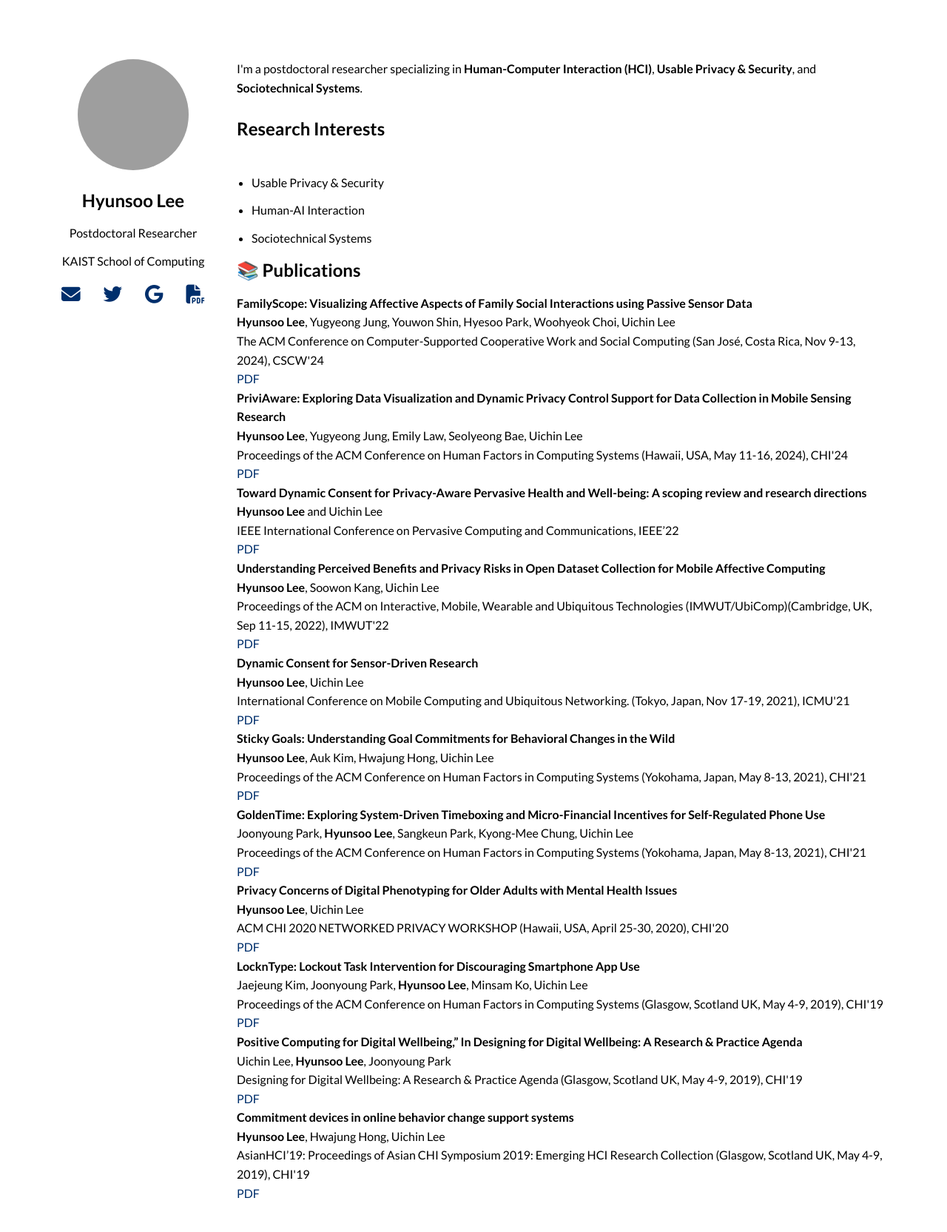
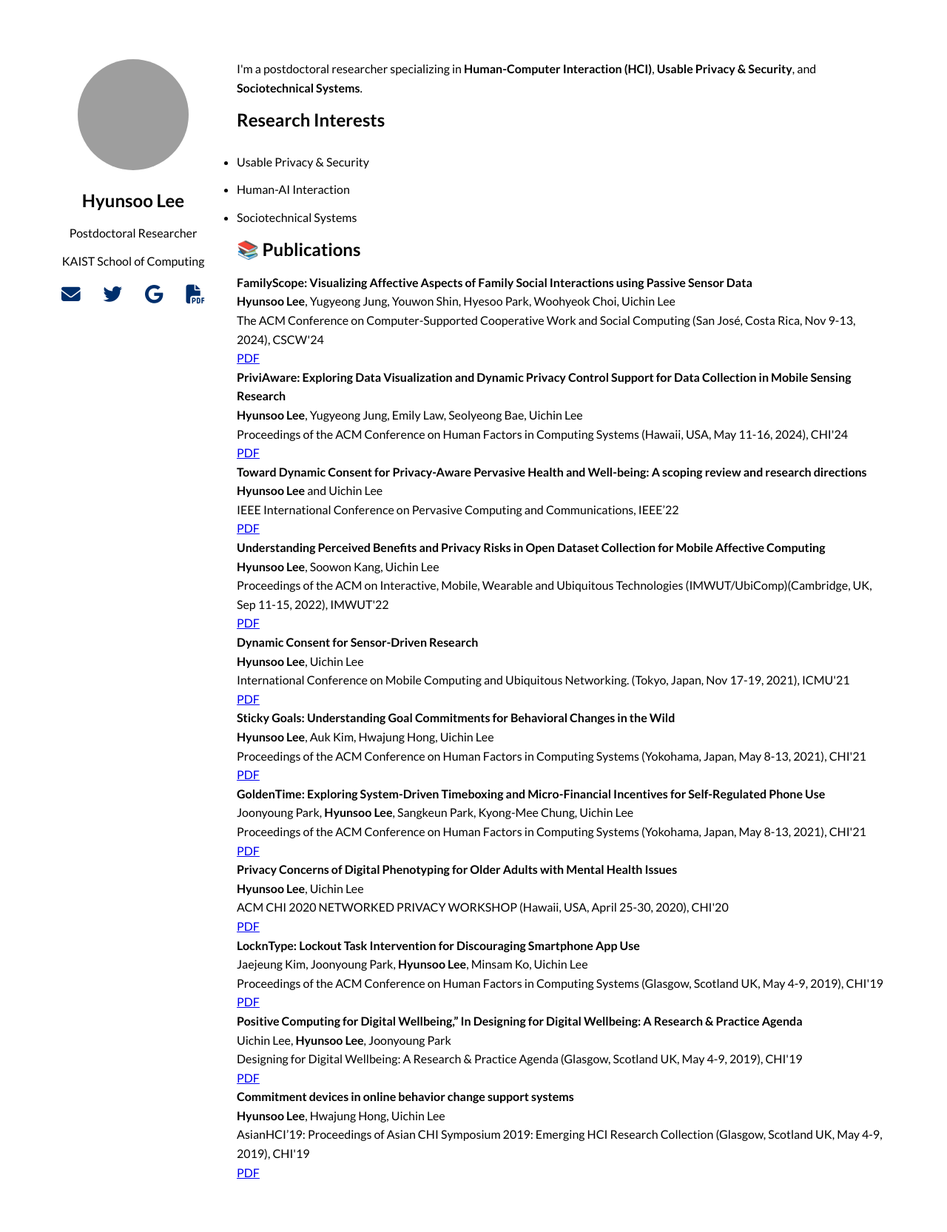
Before and after one commit to hslee90/hslee90.github.io, a Jekyll site: the page built from index.md, in a window 1280 px wide. Shown: the whole page at 74% size. Built offline with Jekyll 4.4.1, drawn with Linux system fonts in a browser that asks for light colours; nearby versions of some CDN libraries; after the commit the page ends 1637 px from its top, so only the background shows below that; grey boxes are pictures that could not be loaded.

Commit message:
Update style.css

```diff
--- a/assets/css/style.css
+++ b/assets/css/style.css
@@ -81,35 +81,20 @@
   margin-bottom: 12px;
 }
 
-/* publication 목록 스타일 */
-ul {
+/* 연구 관심사 하위 항목 간격 좁히기 */
+#research-interests ul {
+  margin-top: 8px; /* research interest와 항목 간 간격 좁히기 */
   padding-left: 20px;
 }
 
-/* 링크 스타일 */
-a {
-  color: #002F6C;
-  text-decoration: none;
-}
-
-a:hover {
-  text-decoration: underline;
-}
-
-/* 소개글과 연구 관심사 섹션 간격 조정 */
-.main-content p {
-  margin-bottom: 24px; /* 소개글과 연구 관심사 사이 간격 조정 */
-}
-
-/* 연구 관심사 하위 항목 간격 좁히기 */
 #research-interests ul li {
   list-style-type: disc;
-  margin-bottom: 6px; /* 항목 간 간격을 좁혔어 */
+  margin-bottom: 4px; /* 항목 간 간격을 좁혔어 */
 }
 
 /* 연구 관심사 섹션과 Publication 섹션 간격 조정 */
 #research-interests {
-  margin-bottom: 40px; /* 연구 관심사와 퍼블리케이션 섹션 사이 간격 조정 */
+  margin-bottom: 24px; /* 연구 관심사와 퍼블리케이션 섹션 사이 간격 조정 */
 }
 
 /* Publication 섹션과 그 하위 항목 간격 조정 */
```
